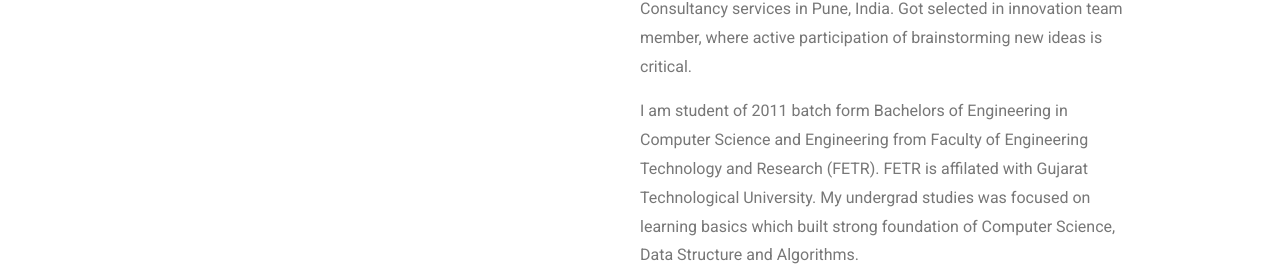
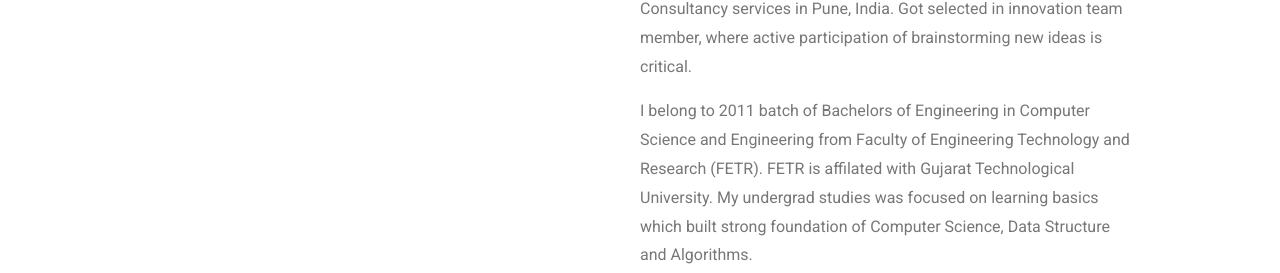
Before and after one commit to zainiya/zainiya.github.io, a plain HTML site: page index.html in a window 1280 px wide. Shown: the part 527-800 px from the top of the page. Drawn offline with Linux system fonts and the light colour scheme.

Commit message:
edit intro

```diff
--- a/index.html
+++ b/index.html
@@ -177,7 +177,7 @@
 
                 <p>Before coming to United States of America I have worked at TATA Consultancy services in Pune, India. Got selected in innovation team member, where active participation of brainstorming new ideas is critical.</p>
 
-                <p>I am student of 2011 batch form Bachelors of Engineering in Computer Science and Engineering from Faculty of Engineering Technology and Research (FETR). FETR is affilated with Gujarat Technological University. My undergrad studies was focused on learning basics which built strong foundation of Computer Science, Data Structure and Algorithms.</p>
+                <p>I belong to 2011 batch of Bachelors of Engineering in Computer Science and Engineering from Faculty of Engineering Technology and Research (FETR). FETR is affilated with Gujarat Technological University. My undergrad studies was focused on learning basics which built strong foundation of Computer Science, Data Structure and Algorithms.</p>
 
         </div>
     </div>
```
